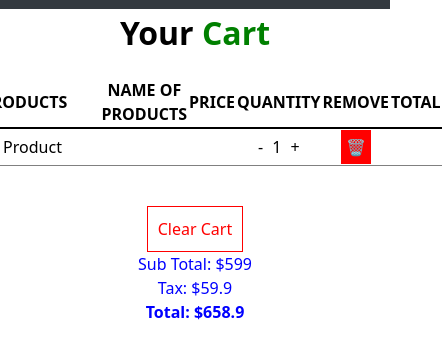
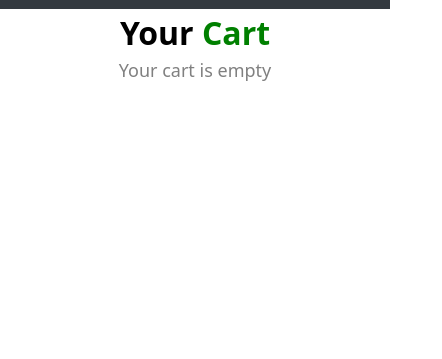
Before and after one commit to nabiy3v/phone-shop, a website with bundled scripts: page public/index.html in a window 390 px wide. Both pictures are taken after a click on the button "My Cart". Shown: the part 55-414 px from the top of the page, 442 px wide, since content can reach past the window. Built offline with nearby package versions, Linux system fonts and the light colour scheme.

Commit message:
Fixed bugs and optimized for Phone-Shop

```diff
--- a/public/index.html
+++ b/public/index.html
@@ -101,7 +101,7 @@
         <p id="modalPrice" class="text-gray-700 "></p>
         <div class="flex justify-center gap-4 mt-4">
             <button class="px-4 py-2 bg-blue-500 text-white rounded-md hover:bg-blue-600 store">Store</button>
-            <button class="px-4 py-2 bg-green-500 text-white rounded-md hover:bg-green-600">Go To Cart</button>
+            <button class="px-4 py-2 bg-green-500 text-white rounded-md hover:bg-green-600 goCart">Go To Cart</button>
         </div>
     </div>
 </div>
--- a/src/index.ts
+++ b/src/index.ts
@@ -1,5 +1,6 @@
 const cart: HTMLButtonElement = document.querySelector('.cart')!;
 const buys: NodeListOf<HTMLButtonElement> = document.querySelectorAll('.buy');
+const goCart: HTMLButtonElement = document.querySelector('.goCart')!;
 const modal: HTMLDivElement = document.querySelector('#productModal')!;
 const modalTitle: HTMLHeadingElement = document.querySelector('#modalTitle')!;
 const modalPrice: HTMLParagraphElement = document.querySelector('#modalPrice')!;
@@ -38,8 +39,21 @@ function handleBuyClick(e: MouseEvent) {
 
 
 function handleCartClick() {
+    if (!object.title) {
+        header.innerHTML = `
+            <h1 style="font-size: 32px; font-weight: bold; text-align: center;">
+                <span style="color: black;">Your</span>
+                <span style="color: green;">Cart</span>
+            </h1>
+            <p style="text-align: center; color: gray; font-size: 18px;">Your cart is empty</p>
+        `;
+        return;
+    }
+
     let buy = object;
     let i = 1;
+    let priceNum = parseFloat(buy.price.replace(/[^0-9.]/g, ""));
+    let soliq = priceNum % 20;
 
     header.innerHTML = `
         <h1 style="font-size: 32px; font-weight: bold; text-align: center;">
@@ -74,7 +88,7 @@ function handleCartClick() {
                             <button style="padding: 5px;" onclick="i++">+</button>
                         </td>
                         <td>
-                            <button class="remove-item" style="background-color: red; color: white; border: none; padding: 5px;">
+                            <button class="remove-item" style="color: white; border: none; padding: 5px;">
                                 🗑
                             </button>
                         </td>
@@ -84,18 +98,22 @@ function handleCartClick() {
             </table>
         </div>
         <div style="text-align: center; margin-top: 20px;">
-            <button style="border: 1px solid red; background-color: white; color: red; padding: 10px;">
+            <button class="clearAll" style="border: 1px solid red; background-color: white; color: red; padding: 10px;">
                 Clear Cart
             </button>
-            <p style="color: blue;">Sub Total: $599</p>
-            <p style="color: blue;">Tax: $59.9</p>
-            <p style="color: blue; font-weight: bold;">Total: <b>$658.9</b></p>
+            <p style="color: blue;">Sub Total: ${buy.price}</p>
+            <p style="color: blue;">Tax: $${soliq}</p>
+            <p style="color: blue; font-weight: bold;">Total: <b>$${soliq + priceNum}</b></p>
         </div>
     `;
 
     document.body.append(div);
 
     div.querySelector(".remove-item")!.addEventListener("click", () => {
+        div.remove();
+    });
+
+    div.querySelector(".clearAll")!.addEventListener("click", () => {
         div.remove();
     });
 }
@@ -105,7 +123,7 @@ cart.addEventListener('click', handleCartClick);
 
 
 buys.forEach(buy => buy.addEventListener('click', handleBuyClick));
-
+goCart.addEventListener('click', handleCartClick);
 
 store.addEventListener('click', () => {
     modal.classList.add('hidden');
```
